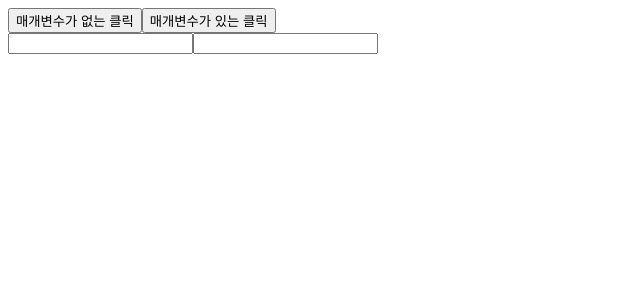
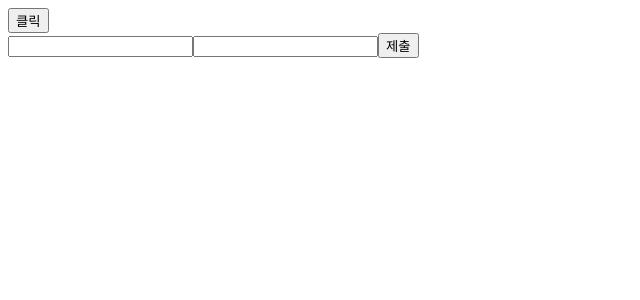
Before and after one commit to gcg7291-hash/test, a React (Vite) app in the folder react/my-react-app/: page / in a window 1280 px wide. Shown: the top 300 px of the page, without its empty margins (0-640 px from the left). Built offline with nearby package versions, Linux system fonts and the light colour scheme.

Commit message:
리액트 이벤트 핸들링

```diff
--- a/react/my-react-app/src/App.jsx
+++ b/react/my-react-app/src/App.jsx
@@ -1,12 +1,12 @@
 import React from "react";
 import OnClick from "./components/EventHandling/OnClick";
 import Onchange from "./components/EventHandling/Onchange";
-
+import OnSubmit from "./components/EventHandling/OnSubmit";
 export default function App() {
   return (
     <div>
       <OnClick></OnClick>
-      <Onchange></Onchange>
+      <OnSubmit></OnSubmit>
     </div>
   );
 }
--- a/react/my-react-app/src/components/EventHandling/OnChange.jsx
+++ b/react/my-react-app/src/components/EventHandling/OnChange.jsx
@@ -26,8 +26,9 @@ export default function Onchange() {
     <div>
       {/* 실습2 */}
       {/* onChange 이벤트 속성에서 handleNumberChange 호출 */}
+      {/* input 태그의 onChange 속성에서 handleNumberChange 호출 */}
       <input
-        type="text"
+        type="number"
         className="w-7xl border-2 border-amber-400 p-2 m-2"
         onChange={(event) => {
           handleNumberChange(event);
@@ -36,7 +37,7 @@ export default function Onchange() {
 
       {/* {onChange 이벤트 속성 적용} */}
       <input
-        type="text"
+        type="number"
         className="w-7xl border-4 border-amber-400 p-2 m-2"
         // 이벤트 객체 event는 화살표 함수의 매개변수
         onChange={(event) => {
--- a/react/my-react-app/src/components/EventHandling/OnClick.jsx
+++ b/react/my-react-app/src/components/EventHandling/OnClick.jsx
@@ -1,31 +1,18 @@
 import React from "react";
-// 클릭 이벤트 핸들링 함수
-// 관례적으로 핸들링 함수명은 handle 이벤트명
 
 export default function OnClick() {
-  function handleCilck() {
-    alert("클릭!");
+  function handleClick() {
+    alert("클릭");
   }
-  // 매개변수가 있는 함수
-  function handleParamCilck(param) {
-    alert("Hello World!");
-  }
+
   return (
     <div>
-      {/* 카멜 케이스로 이벤트 속성을 작성 */}
-      {/* JSX 보간법 {} 을 활용해서 함수를 호출 */}
       <button
-        className="coursor-pointer border-2 p-2 bg-green-300 text-white shadow m-1"
-        onClick={() => handleCilck()}
+        onClick={() => {
+          handleClick();
+        }}
       >
-        매개변수가 없는 클릭
-      </button>
-
-      <button
-        className="coursor-pointer border-2 p-2 bg-green-300 text-white shadow m-1"
-        onClick={(param) => handleParamCilck(param)}
-      >
-        매개변수가 있는 클릭
+        클릭
       </button>
     </div>
   );
--- a/react/my-react-app/src/components/EventHandling/OnSubmit.jsx
+++ b/react/my-react-app/src/components/EventHandling/OnSubmit.jsx
@@ -2,9 +2,20 @@
 
 // submit 이벤트는 form 태그만 발생한다
 export default function OnSubmit() {
+  // submit 이벤트 핸들러 함수
+  // 핸들러 함수 이름 규칙: handle이벤트명
+  function handleSubmit(event) {
+    event.preventDefault(); // form의 기본 동작인 제출 (새로고침 )막는 거
+    console.log(event);
+  }
   return (
     <div>
-      <form>
+      {/* form 태그의 onSubmit 속성에서 handleSubmit 함수를 호출하는 코드 작성 */}
+      <form
+        onSubmit={(event) => {
+          handleSubmit(event);
+        }}
+      >
         <input type="text" name="email" className="border-2" />
         <input type="password" name="password" className="border-2" />
         <input type="submit" value="제출" className="border-2" />
```
